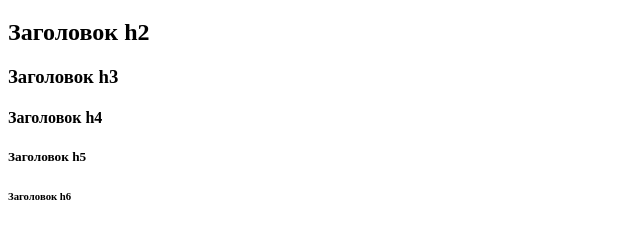
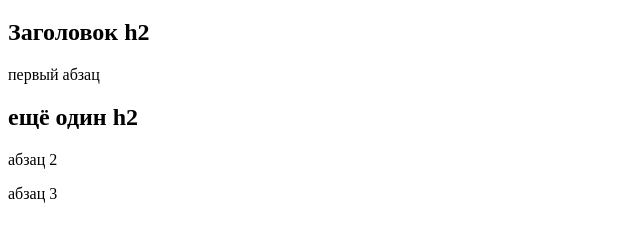
Before and after one commit to Parapitek/uchebnik, a plain HTML site: page index.html in a window 1280 px wide. Shown: the part 61-300 px from the top of the page, without its empty margins (0-640 px from the left). Drawn offline with Linux system fonts and the light colour scheme.

Commit message:
Задача 3.3

```diff
--- a/index.html
+++ b/index.html
@@ -7,9 +7,9 @@
 <body>
 	<h1>Заголовок h1</h1>
 	<h2>Заголовок h2</h2>
-	<h3>Заголовок h3</h3>
-	<h4>Заголовок h4</h4>
-	<h5>Заголовок h5</h5>
-	<h6>Заголовок h6</h6>
+	<p>первый абзац</p>
+	<h2>ещё один h2</h2>
+	<p>абзац 2</p>
+	<p>абзац 3</p>
 </body>
 </html>
```
